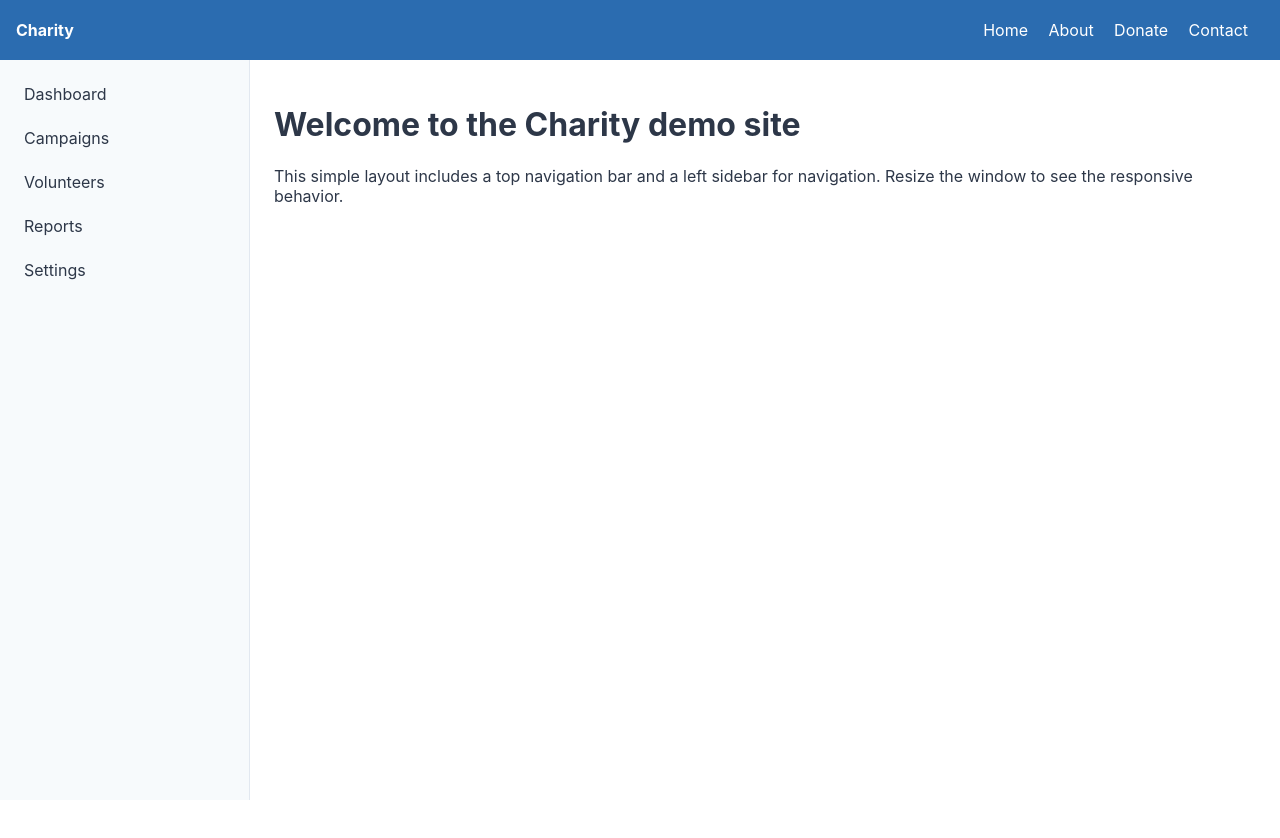
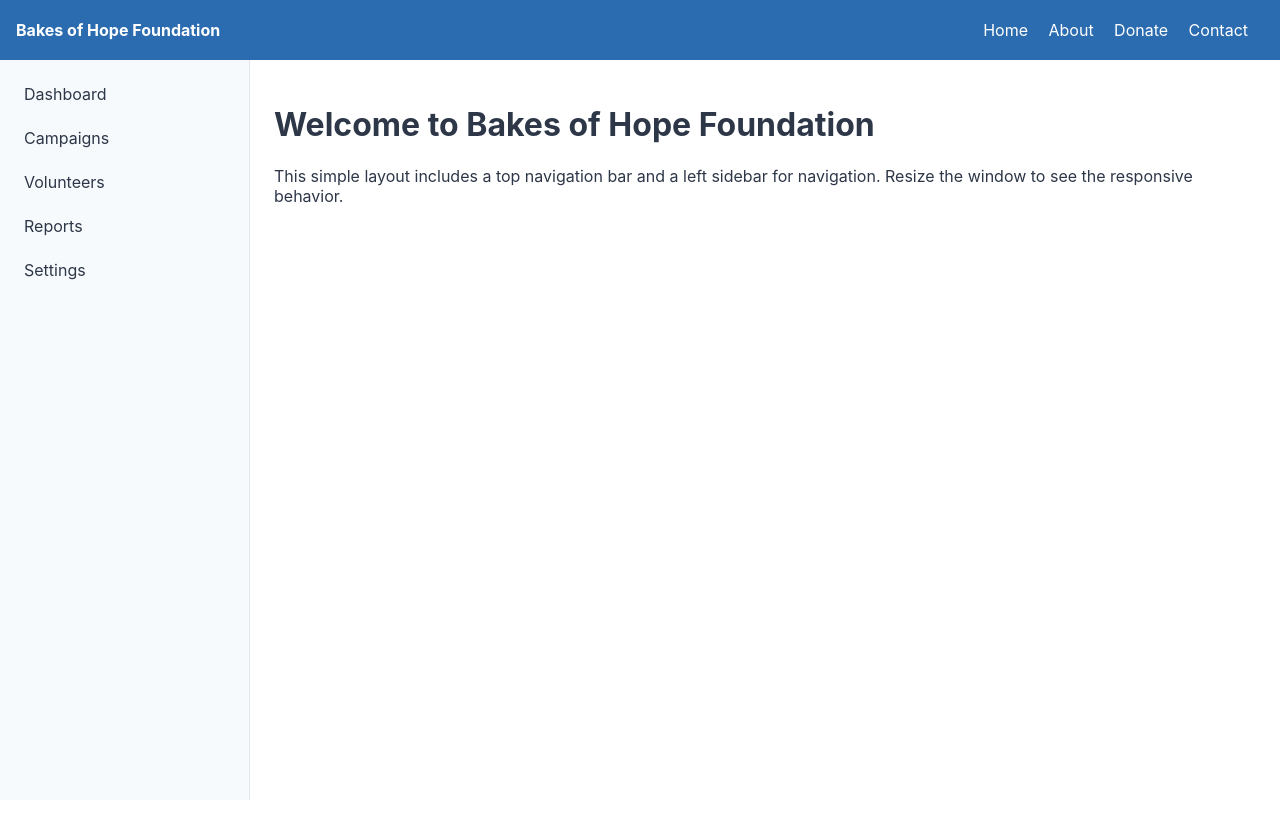
Before and after one commit to steffigeoffrey-maker/charity, a plain HTML site: page index.html in a window 1280 px wide. Drawn offline with Linux system fonts and the light colour scheme.

Commit message:
Update site title to Bakes of Hope Foundation

```diff
--- a/index.html
+++ b/index.html
@@ -3,12 +3,12 @@
 <head>
   <meta charset="utf-8" />
   <meta name="viewport" content="width=device-width, initial-scale=1" />
-  <title>Charity — Demo Site</title>
+  <title>Bakes of Hope Foundation</title>
   <link rel="stylesheet" href="styles.css" />
   </head>
 <body>
   <header class="topbar">
-    <div class="brand">Charity</div>
+    <div class="brand">Bakes of Hope Foundation</div>
     <nav class="topnav">
       <a href="#">Home</a>
       <a href="#">About</a>
@@ -32,7 +32,7 @@
     </aside>
 
     <main class="content">
-      <h1>Welcome to the Charity demo site</h1>
+      <h1>Welcome to Bakes of Hope Foundation</h1>
       <p>This simple layout includes a top navigation bar and a left sidebar for navigation. Resize the window to see the responsive behavior.</p>
     </main>
   </div>
```
Also changed, not shown: README.md.
